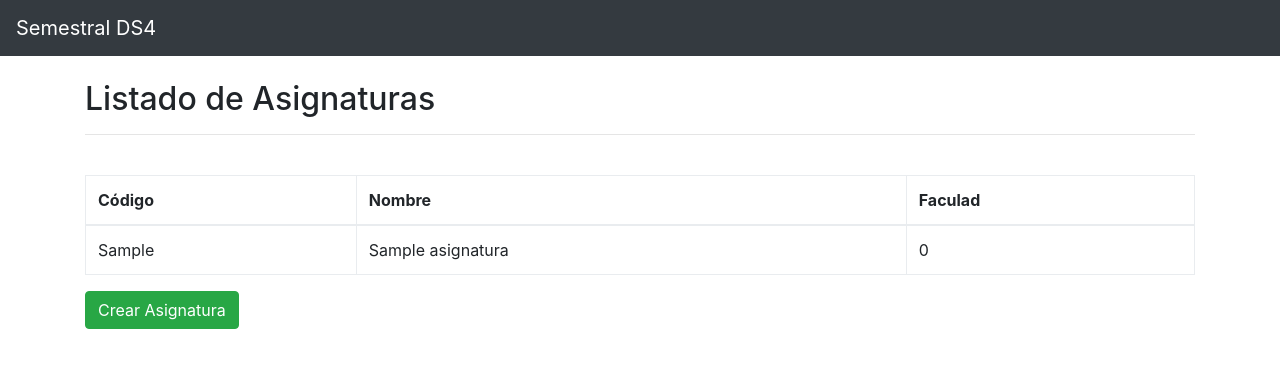
After one commit to ErickAgrazal/django-docker-semestral, a Django app: template src/apps/asignaturas/templates/asignaturas_lista.html in a window 1280 px wide. The commit adds this page. Shown: the top 368 px of the page. Run offline with Django 3.2, Linux system fonts and the light colour scheme; the template is opened without the code that fills it: values that come from a table or form of the project are taken from there, others are empty; tables that the repository leaves empty hold one stand-in row (values such as "Sample post"); parts of the project's set-up code (start-up, migrations or seed data) failed here and were passed over; some libraries are stand-ins or nearby versions.

Commit message:
Añadido asignaturas createview y filtro para asignaturas list view

```diff
--- a/src/apps/asignaturas/models.py
+++ b/src/apps/asignaturas/models.py
@@ -1,6 +1,7 @@
 # -*- coding: utf-8 -*-
 from __future__ import unicode_literals
 
+from django.contrib.auth.models import User
 from django.db import models
 
 
@@ -19,7 +20,7 @@ class Asignatura(models.Model):
         (CIENCIAS_Y_TECNOLOGIA, "Facultad de Ciencias y Tecnología"),
     )
 
-    # profesor = models.ForeignKey(User, null=True, blank=True, default=None)
+    profesor = models.ForeignKey(User, null=True, blank=True, default=None, verbose_name='Profesor')
     nombre = models.CharField(max_length=100, blank=False, null=False, default='', verbose_name='Nombre')
     descripcion = models.TextField(blank=True, null=True, default='', verbose_name='Descripción')
     codigo = models.CharField(max_length=10, blank=True, null=True, verbose_name='Código')
--- /dev/null
+++ b/src/apps/asignaturas/templates/asignaturas_lista.html
@@ -0,0 +1,36 @@
+{% extends "base.html" %}
+
+{% block title %}Lista de asignaturas{% endblock %}
+
+{% block content %}
+    <div class="row">
+      <div class="col-sm-12" >
+        <h2>Listado de Asignaturas</h2>
+        <hr>
+        <br>
+        <table class="table table-bordered">
+            <thead>
+              <tr>
+                <th>Código</th>
+                <th>Nombre</th>
+                <th>Faculad</th>
+              </tr>
+            </thead>
+            <tbody>
+              {% for object in object_list %}
+              <tr>
+                <td>{{ object.codigo }}</td>
+                <td>{{ object.nombre }}</td>
+                <td>{{ object.facultad }}</td>
+              </tr>
+              {% endfor %}
+            </tbody>
+        </table>
+      </div>
+    </div>
+    <div class="row">
+        <div class="col-sm-12" >
+            <a class="btn btn-success" href="{% url 'asignaturas:crear' %}">Crear Asignatura</a>
+        </div>
+    </div>
+{% endblock %}
--- /dev/null
+++ b/src/apps/asignaturas/urls.py
@@ -0,0 +1,11 @@
+from django.conf.urls import url
+from django.contrib.auth.decorators import login_required
+
+from .views import AsignaturasListView, AsignaturasCreateView
+
+# /asignaturas
+
+urlpatterns = [
+    url(r'^$', login_required(AsignaturasListView.as_view()), name='lista'),
+    url(r'^crear/$', login_required(AsignaturasCreateView.as_view()), name='crear'),
+]
--- a/src/src/urls.py
+++ b/src/src/urls.py
@@ -13,17 +13,20 @@ Including another URLconf
     1. Import the include() function: from django.conf.urls import url, include
     2. Add a URL to urlpatterns:  url(r'^blog/', include('blog.urls'))
 """
-from django.conf.urls import url
+from django.conf.urls import url, include
 from django.contrib import admin
 from django.contrib.auth import views as auth_views
 from django.contrib.auth.decorators import login_required
 
+from apps.asignaturas.urls import urlpatterns as asignaturas_urls
 from apps.dashboard.views import DashboardView
 
 
 urlpatterns = [
     url(r'^$', login_required(DashboardView.as_view()), name='dashboard'),
 
+    url(r'^asignaturas/', include(asignaturas_urls, namespace='asignaturas')),
+
     url(r'^login/$', auth_views.login, name='login'),
     url(r'^logout/$', auth_views.logout, {'next_page': '/'}, name='logout'),
     url(r'^admin/', admin.site.urls),
--- a/src/templates/base.html
+++ b/src/templates/base.html
@@ -1,4 +1,5 @@
 {% load static %}
+{% load utils %}
 <!doctype html>
 <html lang="en">
   <head>
@@ -26,22 +27,14 @@
       {% if user.is_authenticated %}
       <div class="collapse navbar-collapse" id="navbarsExampleDefault">
         <ul class="navbar-nav mr-auto">
-          <li class="nav-item active">
-            <a class="nav-link" href="#">Home <span class="sr-only">(current)</span></a>
+          <li class="nav-item {% add_active request 'dashboard' %}">
+            <a class="nav-link" href="{% url 'dashboard' %}">Dashboard <span class="sr-only">(current)</span></a>
+          </li>
+          <li class="nav-item {% add_active request 'asignaturas:lista' %}">
+            <a class="nav-link" href="{% url 'asignaturas:lista' %}">Asignaturas</a>
           </li>
           <li class="nav-item">
-            <a class="nav-link" href="#">Link</a>
-          </li>
-          <li class="nav-item">
-            <a class="nav-link disabled" href="#">Disabled</a>
-          </li>
-          <li class="nav-item dropdown">
-            <a class="nav-link dropdown-toggle" href="http://example.com" id="dropdown01" data-toggle="dropdown" aria-haspopup="true" aria-expanded="false">Dropdown</a>
-            <div class="dropdown-menu" aria-labelledby="dropdown01">
-              <a class="dropdown-item" href="#">Action</a>
-              <a class="dropdown-item" href="#">Another action</a>
-              <a class="dropdown-item" href="#">Something else here</a>
-            </div>
+            <a class="nav-link" href="#">Estudiantes</a>
           </li>
         </ul>
       </div>
```
Also changed, not shown: src/apps/asignaturas/forms.py (added, +18 -0 lines), src/apps/asignaturas/templates/asignaturas_crear.html (added, +31 -0 lines), src/apps/asignaturas/views.py (+26 -2 lines), src/apps/dashboard/templatetags/utils.py (added, +24 -0 lines), src/apps/asignaturas/migrations/0003_asignatura_profesor.py (added), src/apps/dashboard/templatetags/__init__.py (added).
